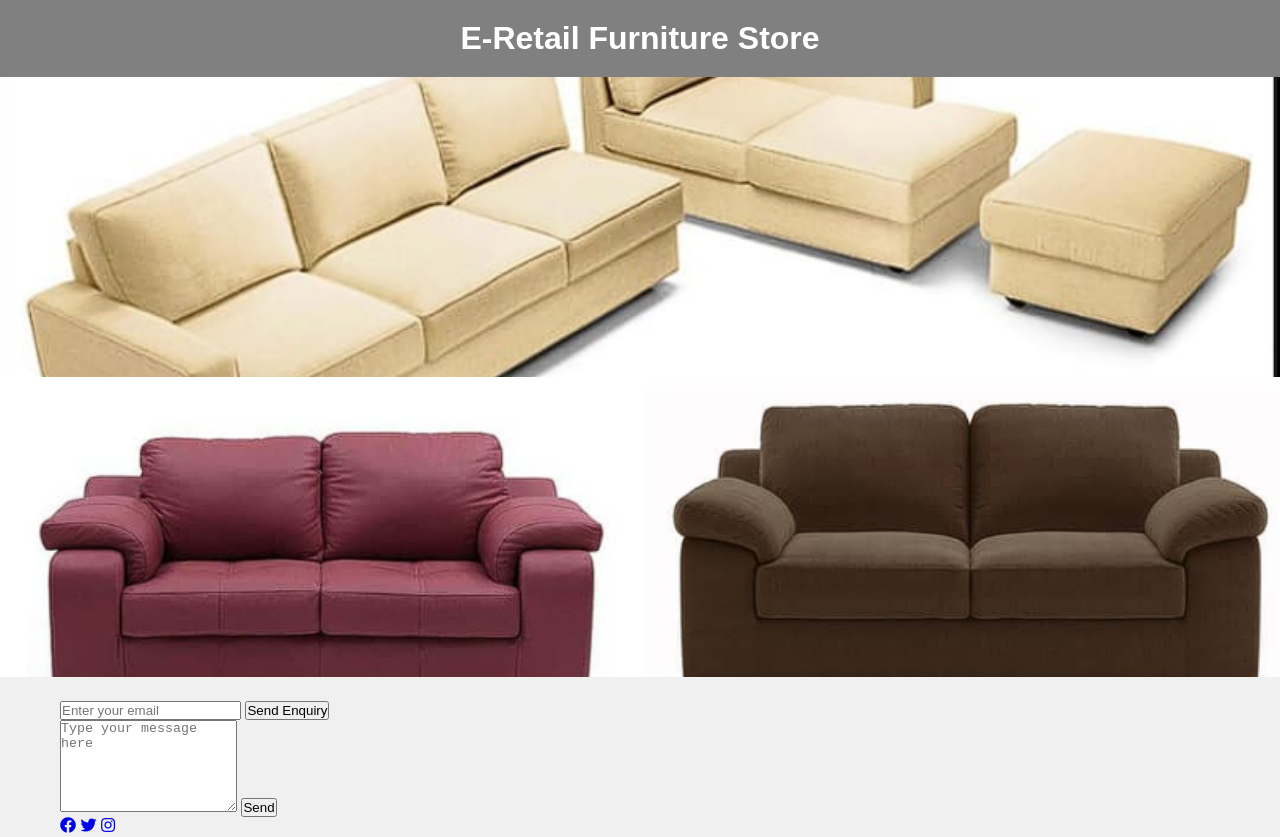
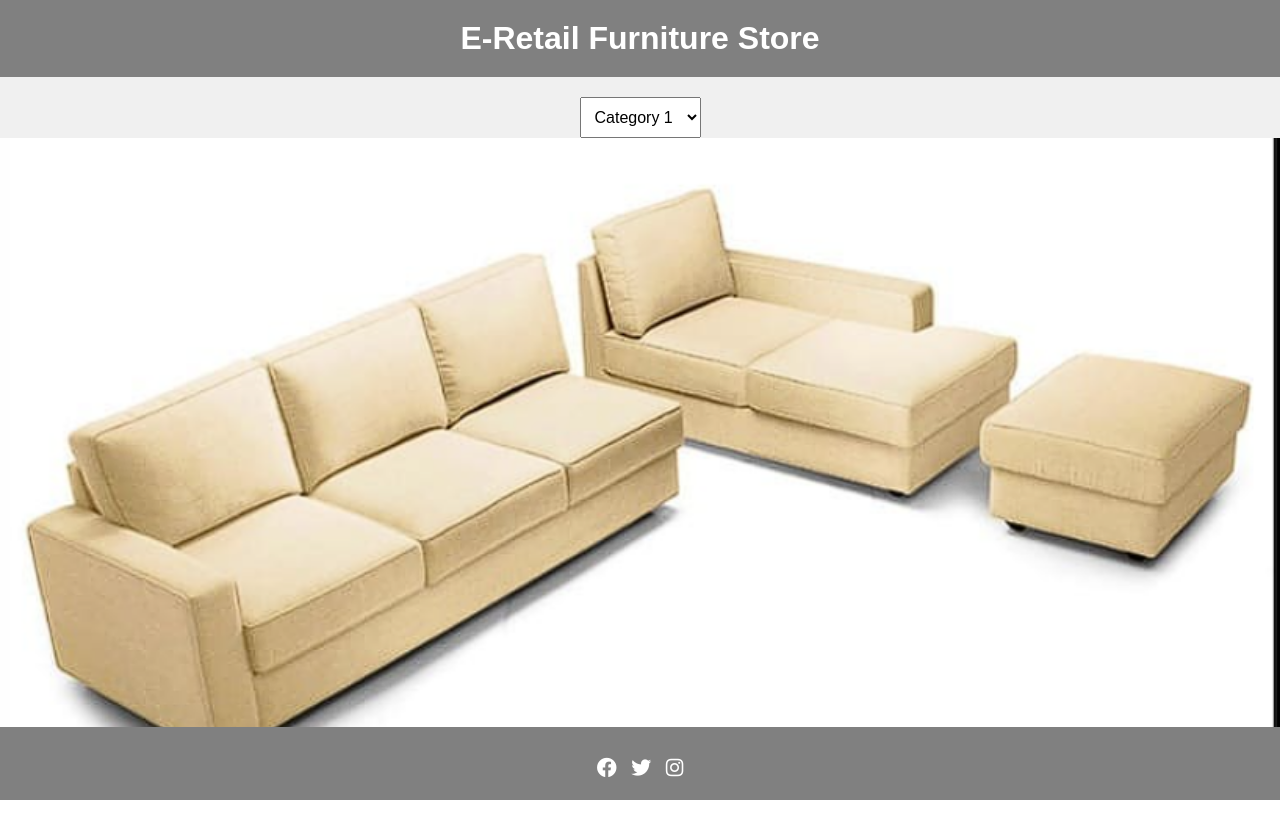
Before and after one commit to Dilip1100/GatewayFurniture, a plain HTML site: page index.html in a window 1280 px wide. Shown: the top 837 px of the page. Drawn offline with Linux system fonts and the light colour scheme.

Commit message:
Update index.html
28

```diff
--- a/index.html
+++ b/index.html
@@ -6,7 +6,6 @@
     <title>E-Retail Furniture Store</title>
     <link rel="stylesheet" href="https://cdnjs.cloudflare.com/ajax/libs/font-awesome/5.15.4/css/all.min.css">
     <style>
-        /* Add your CSS styles here */
         /* Reset CSS */
         * {
             margin: 0;
@@ -46,13 +45,38 @@
 
         #slideshow-container img {
             width: 100%;
-            height: 300px; /* Uniform height for all images */
-            object-fit: cover; /* Maintain aspect ratio */
+            height: auto;
         }
 
-        /* Add your other styles for text boxes, social media icons, etc. */
+        .dropdown {
+            margin-top: 20px;
+            text-align: center;
+        }
 
-        /* Add your media queries if needed */
+        .dropdown select {
+            padding: 10px;
+            font-size: 16px;
+        }
+
+        footer {
+            background-color: #808080; /* Grey color for footer */
+            color: #ffffff;
+            padding: 20px 0;
+            text-align: center;
+            position: absolute;
+            bottom: 0;
+            width: 100%;
+        }
+
+        footer .social-icons {
+            margin-top: 10px;
+        }
+
+        footer .social-icon {
+            color: #ffffff;
+            margin: 0 5px;
+            font-size: 20px;
+        }
     </style>
 </head>
 <body>
@@ -61,6 +85,16 @@
             <h1>E-Retail Furniture Store</h1>
         </div>
     </header>
+
+    <!-- Dropdown List -->
+    <div class="dropdown">
+        <select>
+            <option value="category1">Category 1</option>
+            <option value="category2">Category 2</option>
+            <option value="category3">Category 3</option>
+            <!-- Add more options as needed -->
+        </select>
+    </div>
 
     <!-- Slideshow -->
     <div id="slideshow-container">
@@ -82,7 +116,7 @@
         </div>
     </div>
 
-    <!-- Social Media Icons -->
+    <!-- Footer -->
     <footer>
         <div class="container">
             <div class="social-icons">
@@ -95,7 +129,6 @@
 
     <!-- JavaScript for Slideshow -->
     <script>
-        // JavaScript code for slideshow
         let currentImageIndex = 0;
         const images = document.querySelectorAll('#slideshow-container img');
 
```
